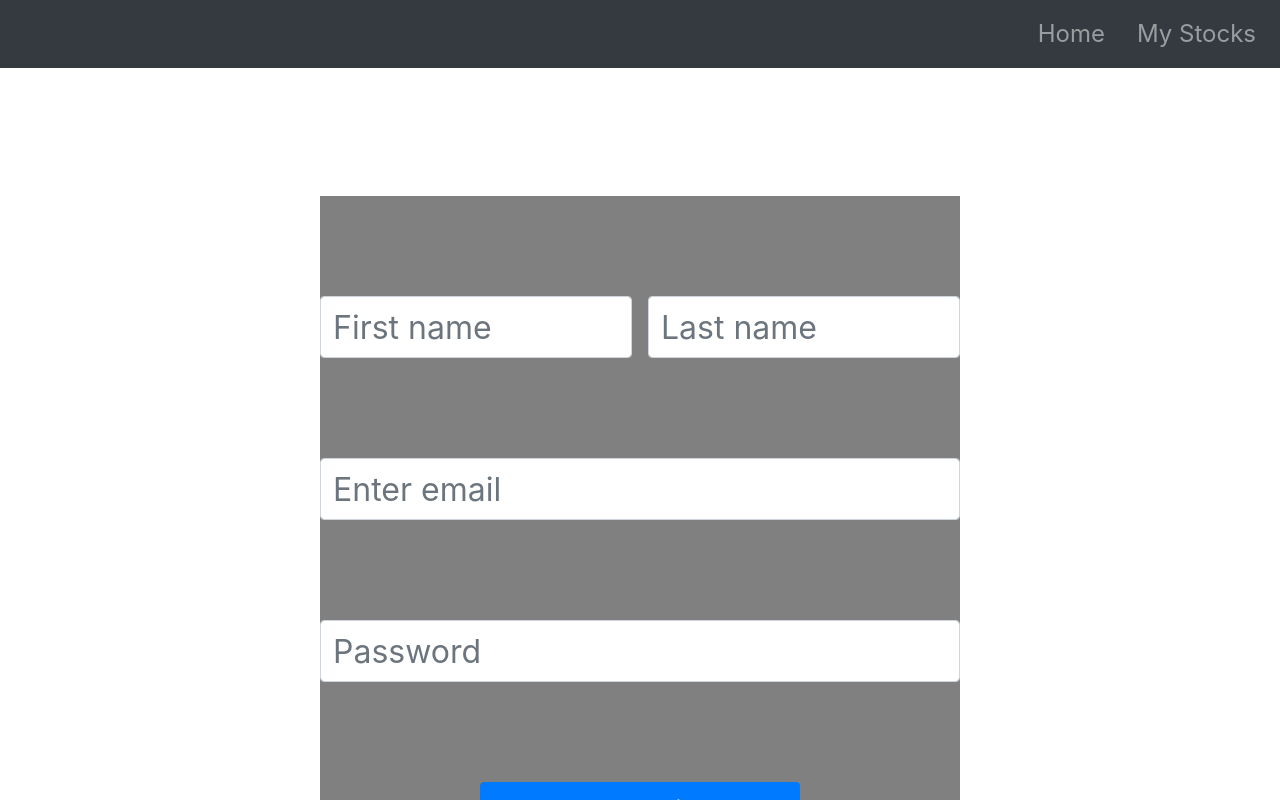
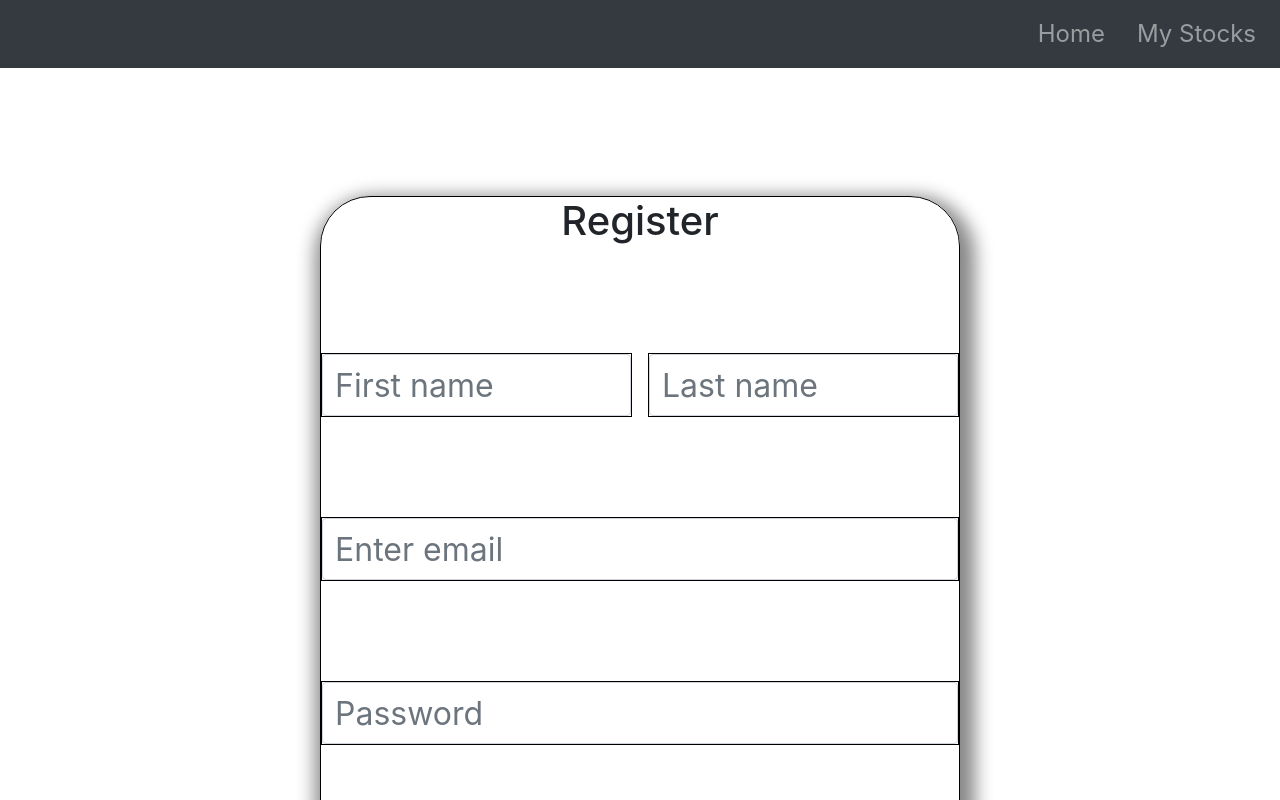
Before and after one commit to jonathanj101/Stock-Trading-App, a React (Create React App) app in the folder client/: page /form in a window 1280 px wide. Shown: the top 800 px of the page. Built offline with nearby package versions, Linux system fonts and the light colour scheme; no server answers; the HTML template or start-up script is replaced by a standard one.

Commit message:
added title

```diff
--- a/client/src/components/Form.js
+++ b/client/src/components/Form.js
@@ -6,6 +6,9 @@ const FormComponent = () => {
         <div style={styles.mainDiv}>
             <div style={styles.div}>
                 <Form style={styles.formContainer}>
+                    <div className="w-50 text-center mx-auto">
+                        <h1>Register</h1>
+                    </div>
                     <div className="d-flex ">
                         <Form.Group
                             style={styles.formGroupStyles}
@@ -28,7 +31,10 @@ const FormComponent = () => {
                             />
                         </Form.Group>
                     </div>
-                    <Form.Group controlId="email">
+                    <Form.Group
+                        style={{ border: '1px solid black' }}
+                        controlId="email"
+                    >
                         <Form.Control
                             style={styles.formControlStyles}
                             type="email"
@@ -67,10 +73,13 @@ var styles = {
     formContainer: {
         width: '100%',
         margin: 'auto',
-        backgroundColor: 'grey',
+        border: '1px solid black',
+        borderRadius: '50px',
+        boxShadow: '5px 10px 18px 10px #888888',
     },
     formGroupStyles: {
         margin: '100px auto',
+        border: '1px solid black',
     },
     formControlStyles: {
         fontSize: '2rem',
@@ -84,7 +93,6 @@ var styles = {
         margin: '100px auto 0 auto',
     },
     div: {
-        backgroundColor: 'red',
         width: '100%',
         height: '100%',
     },
```
